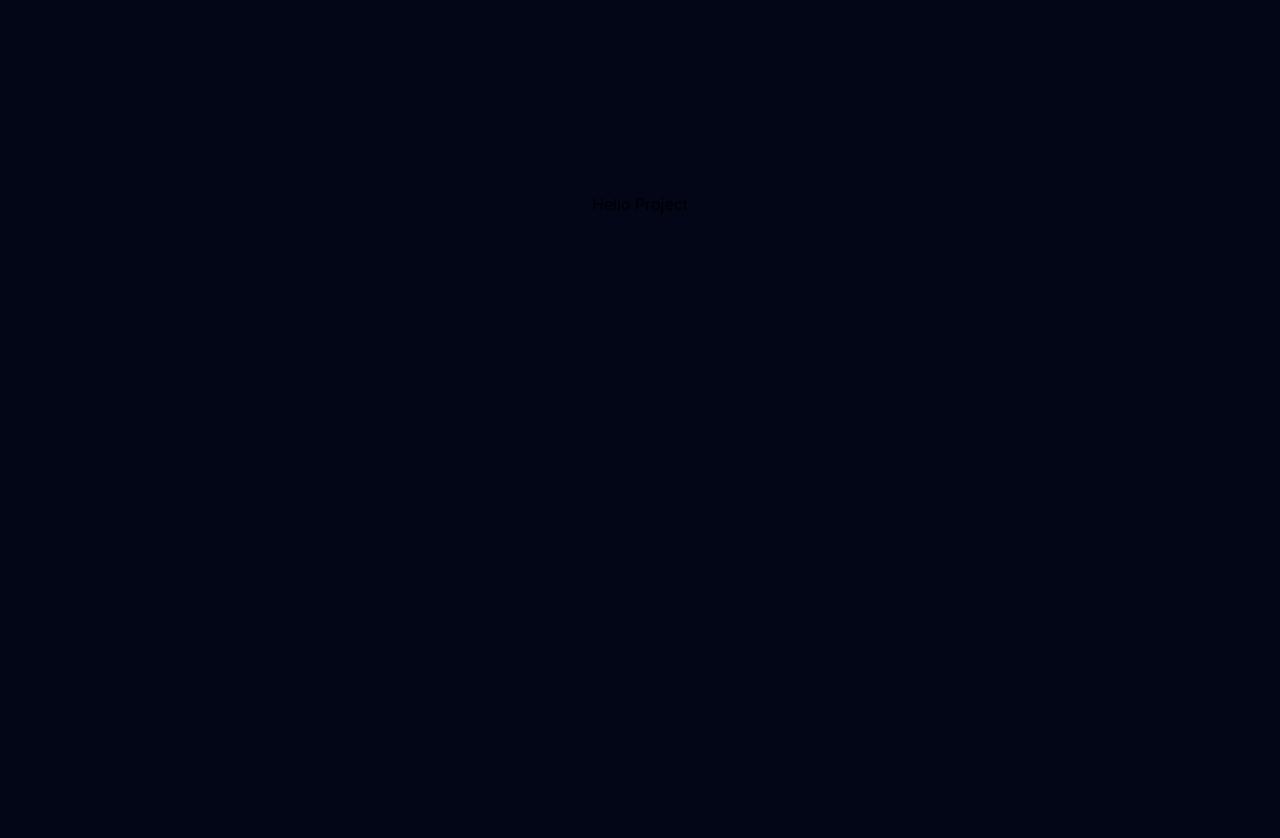
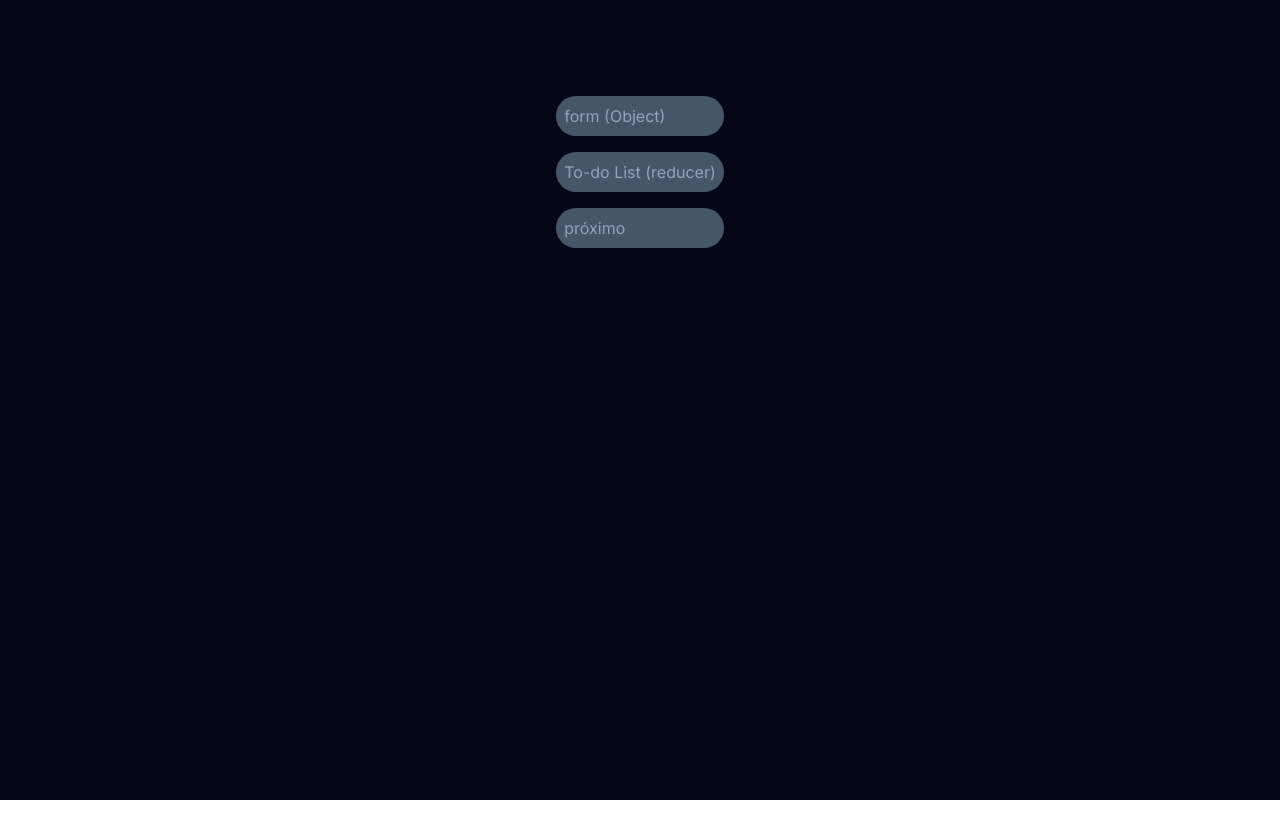
Before and after one commit to Hzimr/SmallProjects, a Next.js app: page / in a window 1280 px wide. Shown: the top 838 px of the page. After the commit the page ends 800 px from the top, so only its background shows below. Built offline with nearby package versions, Linux system fonts and the light colour scheme.

Commit message:
feat: created first structure in home

```diff
--- a/src/app/page.tsx
+++ b/src/app/page.tsx
@@ -1,7 +1,19 @@
+import Link from 'next/link'
+
 export default function Home() {
   return (
-    <main className="flex min-h-screen flex-col items-center justify-between p-24">
-      <div>Hello Project</div>
-    </main>
+    <div className="text-slate-400 ">
+      <ul className="flex flex-col gap-4">
+        <li className="hover:underline p-2 rounded-full bg-slate-600">
+          <Link href="/form-object">form (Object)</Link>
+        </li>
+        <li className="hover:underline p-2 rounded-full bg-slate-600">
+          <Link href="/">To-do List (reducer)</Link>
+        </li>
+        <li className="hover:underline p-2 rounded-full bg-slate-600">
+          <Link href="/">próximo</Link>
+        </li>
+      </ul>
+    </div>
   )
 }
```
